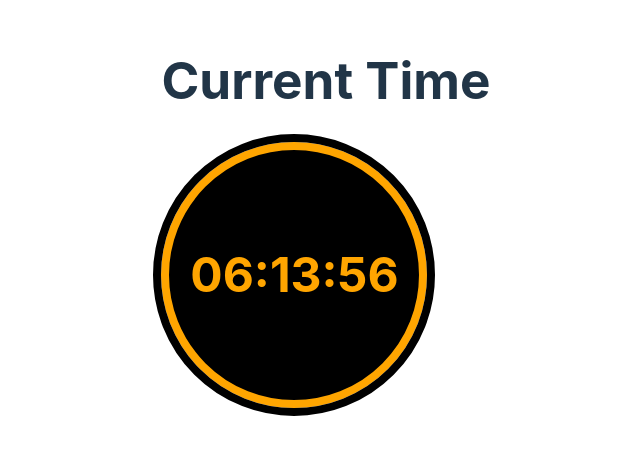
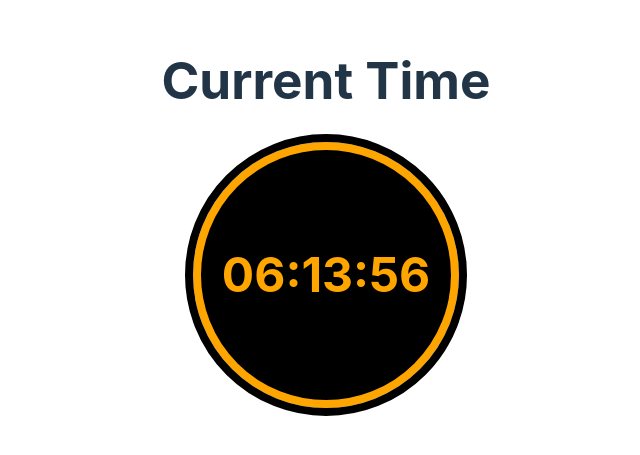
Before and after one commit to stoffe-fe23/fe23-js3-react-clock, a React (Vite) app: page / in a window 1280 px wide. Shown: the part 187-642 px from the top of the page, without its empty margins (314-954 px from the left). Built offline with nearby package versions, Linux system fonts and the light colour scheme.

Commit message:
justering

```diff
--- a/src/App.css
+++ b/src/App.css
@@ -11,7 +11,10 @@
   max-width: 1280px;
   margin: 0 auto;
   padding: 2rem;
-  text-align: center;
+  display: flex;
+  justify-content: center;
+  align-items: center;
+  flex-direction: column;
 }
 
 .clock {
--- a/src/App.jsx
+++ b/src/App.jsx
@@ -9,20 +9,20 @@ import { Clock } from './Clock';
 function App() {
   // State variable to keep the time to display, defaults to current time.
   const [clockTime, setClockTime] = useState(() => {
-    return getCurrentTime();
+    return getFormattedTime();
   });
 
   // Start interval timer when app starts, triggering callback every second updating the time variable.
-  useEffect(() => { setInterval(() => setClockTime(getCurrentTime()), 1000); }, []);
+  useEffect(() => { setInterval(() => setClockTime(getFormattedTime()), 1000); }, []);
 
   // Get current time in HH:MM:SS format.
-  function getCurrentTime(locale = "sv-SE") {
+  function getFormattedTime(dateObj = null, locale = "sv-SE") {
     const formatOptions = {
       hour: "numeric",
       minute: "numeric",
       second: "numeric",
     };
-    return new Intl.DateTimeFormat(locale ?? navigator.language, formatOptions).format(new Date(Date.now()));
+    return new Intl.DateTimeFormat(locale, formatOptions).format(dateObj ?? new Date(Date.now()));
   }
 
   // Component
```
